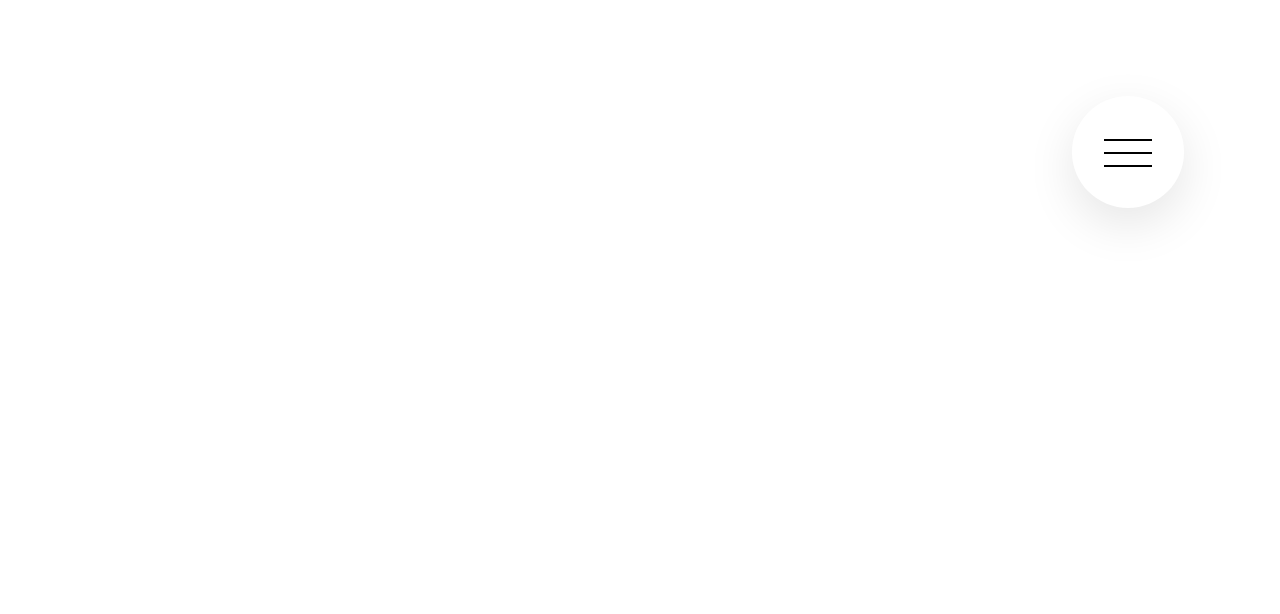
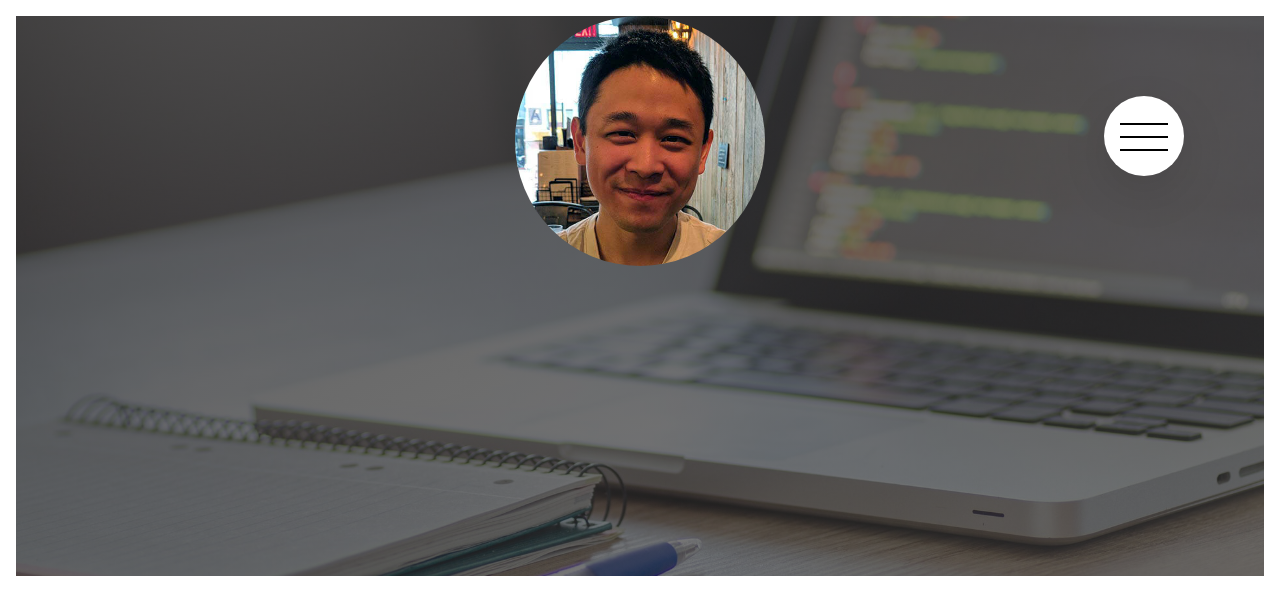
Before and after one commit to thomaschsu/react-portfolio, a React (Create React App) app: page / in a window 1280 px wide. Shown: the top 614 px of the page. Built offline with nearby package versions, Linux system fonts and the light colour scheme.

Commit message:
Added scss files / navigation / header

```diff
--- a/src/App.js
+++ b/src/App.js
@@ -1,11 +1,13 @@
 import React from 'react';
 // import './App.css'
 import Navigation from './Navigation'
+import Header from './Header'
 
 function App() {
   return (
     <div className="App">
       <Navigation />
+      <Header />
     </div>
   );
 }
--- a/src/App.scss
+++ b/src/App.scss
@@ -0,0 +1,6 @@
+// Reset CSS
+* {
+    margin: 0;
+    padding: 0;
+    box-sizing: border-box;
+}
--- /dev/null
+++ b/src/Header.js
@@ -0,0 +1,14 @@
+import React, { Component } from 'react'
+import './Header.scss'
+
+class Header extends Component {
+    render() {
+        return(
+            <header className="Header">
+                <img id="me" src="images/profile.jpg" alt="Picture of Tom Hsu"/>
+            </header>
+        )
+    }
+}
+
+export default Header
--- /dev/null
+++ b/src/Header.scss
@@ -0,0 +1,42 @@
+$color-primary-light: #74b9ff;
+$color-primary-dark: #0984e3;
+$color-secondary-light: #81ecec;
+$color-light-transparent: rgba(0, 0, 0, 0.65);
+$color-secondary-dark: #00cec9;
+$color-dark-transparent: rgba(59, 59, 59, 0.65);
+$color-white: #fff;
+$color-black: #424242;
+
+// Keyframes
+@keyframes bounce {
+    0% {
+        transform: translateY(0%)
+    }
+
+    50% {
+        transform: translateY(-5%)
+    }
+
+    70% {
+        transform: translateY(5%)
+    }
+
+    100% {
+        transform: translateY(0%)
+    }
+}
+
+.Header {
+    height: 70vh;
+    background-image: linear-gradient(to right bottom, $color-light-transparent, $color-dark-transparent), url(/images/hero.jpg);
+    background-size: cover;
+    background-position: center;
+    text-align: center;
+}
+
+#me {
+    border-radius: 50%;
+    width: 250px;
+    animation-name: bounce;
+    animation-duration: 1s;
+}
--- a/src/Navigation.js
+++ b/src/Navigation.js
@@ -6,7 +6,7 @@ class Navigation extends Component {
         return(
             <div className="Navigation">
                 <input type="checkbox" className="Navigation__checkbox" id="navi-toggle" />
-                    <label for="navi-toggle" className="Navigation__button">
+                    <label htmlFor="navi-toggle" className="Navigation__button">
                         <span className="Navigation__icon">&nbsp;</span>
                     </label>
                     <div className="Navigation__background">&nbsp;</div>
--- a/src/Navigation.scss
+++ b/src/Navigation.scss
@@ -10,8 +10,8 @@ $color-black: #000;
 
     &__button {
         background-color: $color-white;
-        height: 7rem;
-        width: 7rem;
+        height: 5rem;
+        width: 5rem;
         border-radius: 50%;
         position: fixed;
         top: 6rem;
@@ -33,8 +33,8 @@ $color-black: #000;
     }
 
     &__background {
-        height: 6rem;
-        width: 6rem;
+        height: 4rem;
+        width: 4rem;
         border-radius: 50%;
         position: fixed;
         top: 6.5rem;
@@ -120,7 +120,7 @@ $color-black: #000;
     //ICON
     &__icon {
         position: relative;
-        margin-top: 3.5rem;
+        margin-top: 2.5rem;
 
         &,
         &::before,
--- a/src/index.scss
+++ b/src/index.scss
@@ -1,8 +1,10 @@
 body {
   margin: 0;
   font-family: 'Roboto', sans-serif;
+  font-weight: 400;
   -webkit-font-smoothing: antialiased;
   -moz-osx-font-smoothing: grayscale;
+  padding: 1rem;
 }
 
 code {
```
Also changed, not shown: public/images/hero.jpg (added), public/images/profile.jpg (added).
